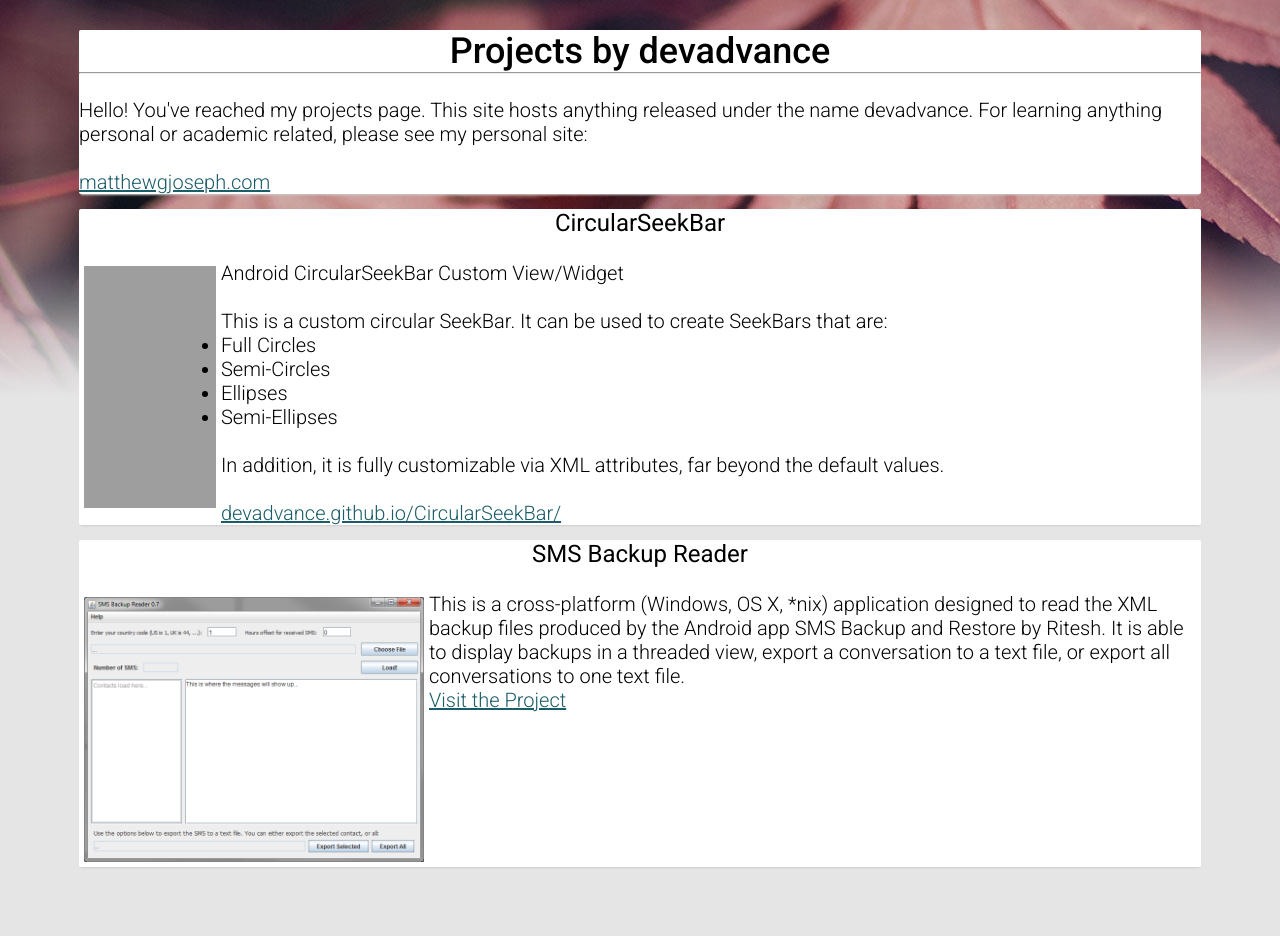
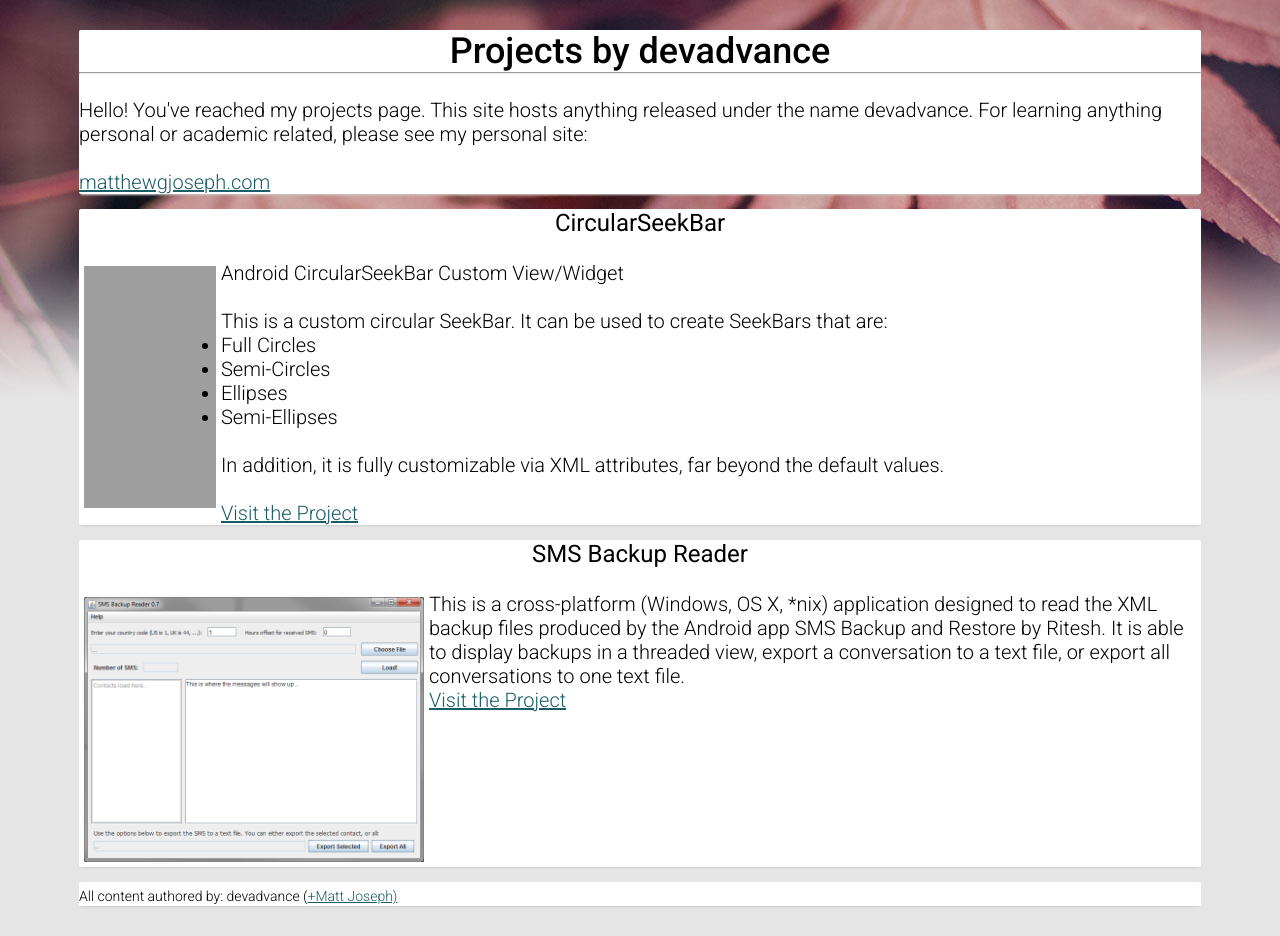
Before and after one commit to devadvance/devadvance.github.io_old, a plain HTML site: page index.html in a window 1280 px wide. Before the commit the page ends 897 px from the top, so only its background shows below. Drawn offline with Linux system fonts and the light colour scheme; grey boxes are pictures that could not be loaded.

Commit message:
Added Google plus link.

```diff
--- a/index.html
+++ b/index.html
@@ -50,7 +50,7 @@
                         In addition, it is fully customizable via XML attributes, far beyond the default values.
                         <br />
                         <br />
-                        <a href="http://devadvance.github.io/CircularSeekBar/">devadvance.github.io/CircularSeekBar/</a>
+                        <a href="circularseekbar/">Visit the Project</a>
                 </div>
                 <div class="item">
                     <div class="secondaryTitle">SMS Backup Reader</div>
@@ -59,6 +59,9 @@
                         This is a cross-platform (Windows, OS X, *nix) application designed to read the XML backup files produced by the Android app SMS Backup and Restore by Ritesh. It is able to display backups in a threaded view, export a conversation to a text file, or export all conversations to one text file.<br />
                         <a href="sms-backup-reader/">Visit the Project</a>
                 </div>
+                <div class="item">
+                    <span style="font-weight: 300; font-size: 14px;">All content authored by: devadvance (<a href="https://plus.google.com/115147267178456662187?rel=author">+Matt Joseph)</a></span>
+                </div>
 
 
             </div>
```
Also changed, not shown: sms-backup-reader/index.html (+3 -1 lines).
